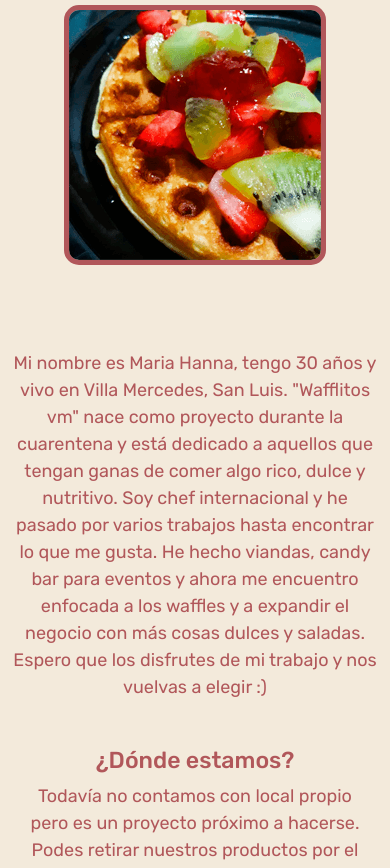
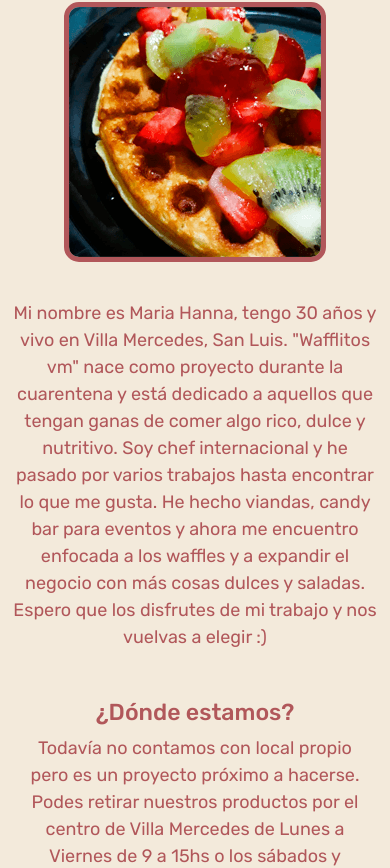
Before and after one commit to Gomez-mf/Wafflitosvm, a website: page pages/nosotros.html in a window 390 px wide. Shown: the part 240-1108 px from the top of the page. Drawn offline with nearby package versions, Linux system fonts and the light colour scheme.

Commit message:
modifique responsive

```diff
--- a/scss/_responsive.scss
+++ b/scss/_responsive.scss
@@ -17,7 +17,7 @@
             }
         }
         .nosotros__textos {
-            margin-top: 25px;
+            margin-top: 15px;
         }
         .nosotros__dos {
             margin-left: 10px;
@@ -30,7 +30,7 @@
             width: 50%;
         }
         .promo {
-            margin-bottom: 10px;
+            margin-bottom: 20px;
         }
         p {
             margin-left: 5px;
@@ -43,3 +43,9 @@
             margin-top: 55px;
         }
     }
+
+    @media(max-width:654px) {
+        .nosotros__textos {
+            margin-top: 15px;
+        }
+    }
```
Also changed, not shown: css/estilos.css, 1 other file.
